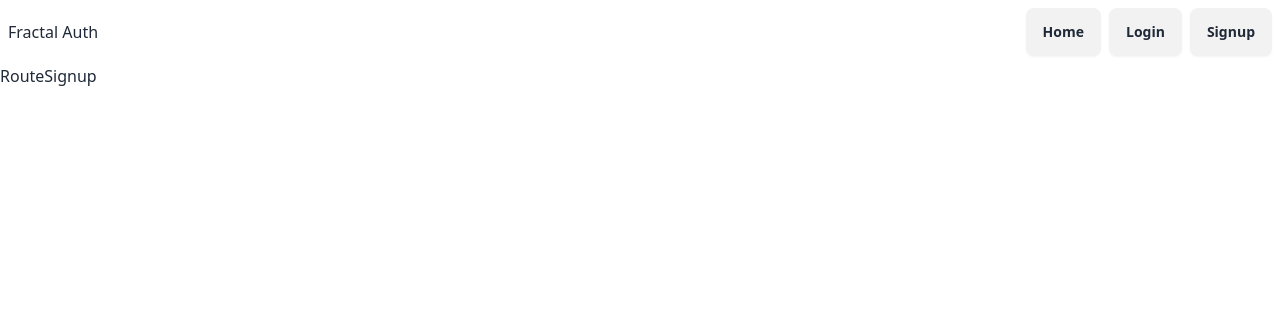
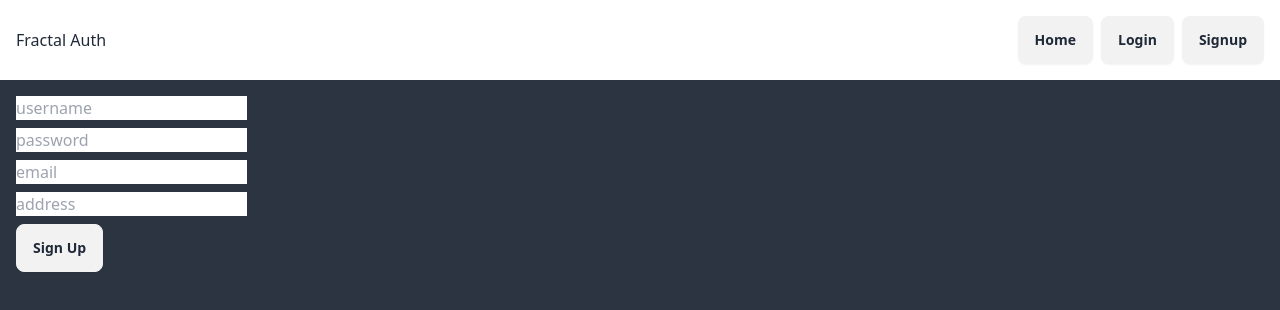
Before and after one commit to danielgavidia/fractal-authentication, a React (Vite) app in the folder frontend/: page /signup in a window 1280 px wide. Shown: the top 310 px of the page. Built offline with nearby package versions, Linux system fonts and the light colour scheme.

Commit message:
Added basic client-side authentication logic, with login, signup and app routes

```diff
--- a/frontend/src/Root.tsx
+++ b/frontend/src/Root.tsx
@@ -3,7 +3,7 @@ import { Link, Outlet } from "react-router-dom";
 const Root = () => {
     return (
         <div>
-            <div className="navbar">
+            <div className="navbar p-4">
                 <Link to="/home" className="flex-1">
                     Fractal Auth
                 </Link>
--- a/frontend/src/routes/RouteApp.tsx
+++ b/frontend/src/routes/RouteApp.tsx
@@ -1,5 +1,38 @@
+import { useEffect, useState } from "react";
+import { useLocation } from "react-router-dom";
+import axios from "axios";
+
+const BASE_URL = "http://localhost:3000";
+
 const RouteApp = () => {
-    return <div id="RouteApp">RouteApp</div>;
+    const location = useLocation();
+    const token = location.state.token;
+    const [username, setUsername] = useState<string>("");
+    const [email, setEmail] = useState<string>("");
+    const [address, setAddress] = useState<string>("");
+
+    useEffect(() => {
+        getUserData();
+    }, []);
+
+    const getUserData = async () => {
+        const res = await axios({
+            method: "GET",
+            url: `${BASE_URL}/user/`,
+            headers: { Authorization: `Bearer ${token}` },
+        });
+        setUsername(res.data.username);
+        setEmail(res.data.email);
+        setAddress(res.data.address);
+    };
+
+    return (
+        <div id="RouteApp" className="bg-neutral h-screen p-4">
+            <div>Your username is: {username}</div>
+            <div>Your email is: {email}</div>
+            <div>Your address is: {address}</div>
+        </div>
+    );
 };
 
 export default RouteApp;
--- a/frontend/src/routes/RouteHome.tsx
+++ b/frontend/src/routes/RouteHome.tsx
@@ -1,5 +1,9 @@
 const RouteHome = () => {
-    return <div id="RouteHome">RouteHome</div>;
+    return (
+        <div id="RouteHome" className="bg-neutral h-screen p-4">
+            This is an app that will solve all your problems
+        </div>
+    );
 };
 
 export default RouteHome;
--- a/frontend/src/routes/RouteLogin.tsx
+++ b/frontend/src/routes/RouteLogin.tsx
@@ -1,5 +1,61 @@
+import { useState } from "react";
+import axios from "axios";
+import { useNavigate } from "react-router-dom";
+
+const BASE_URL = "http://localhost:3000";
+
 const RouteLogin = () => {
-    return <div id="RouteLogin">RouteLogin</div>;
+    const [username, setUsername] = useState<string>("");
+    const [password, setPassword] = useState<string>("");
+    const navigate = useNavigate();
+
+    const handleSubmit = async (e: React.FormEvent<HTMLFormElement>) => {
+        try {
+            e.preventDefault();
+            setUsername("");
+            setPassword("");
+            const res = await axios({
+                method: "POST",
+                url: `${BASE_URL}/login/`,
+                data: {
+                    username: username,
+                    password: password,
+                },
+            });
+            navigate("/app", { state: { token: res.data.token } });
+            console.log("Submission success");
+        } catch (error) {
+            console.log(`Error: ${error}`);
+        }
+    };
+
+    return (
+        <div id="RouteLogin" className="bg-neutral h-screen p-4">
+            <div>
+                <form className="flex-row" onSubmit={handleSubmit}>
+                    <div className="mb-2 ">
+                        <input
+                            type="text"
+                            value={username}
+                            placeholder="username"
+                            onChange={(e) => setUsername(e.target.value)}
+                        />
+                    </div>
+                    <div className="mb-2 ">
+                        <input
+                            type="text"
+                            value={password}
+                            placeholder="password"
+                            onChange={(e) => setPassword(e.target.value)}
+                        />
+                    </div>
+                    <div className="btn mb-2">
+                        <button>Login</button>
+                    </div>
+                </form>
+            </div>
+        </div>
+    );
 };
 
 export default RouteLogin;
--- a/frontend/src/routes/RouteSignup.tsx
+++ b/frontend/src/routes/RouteSignup.tsx
@@ -1,5 +1,81 @@
+import { useState } from "react";
+import axios from "axios";
+import { useNavigate } from "react-router-dom";
+
+const BASE_URL = "http://localhost:3000";
+
 const RouteSignup = () => {
-    return <div id="RouteSignup">RouteSignup</div>;
+    const [username, setUsername] = useState<string>("");
+    const [password, setPassword] = useState<string>("");
+    const [email, setEmail] = useState<string>("");
+    const [address, setAddress] = useState<string>("");
+    const navigate = useNavigate();
+
+    const handleSubmit = async (e: React.FormEvent<HTMLFormElement>) => {
+        try {
+            e.preventDefault();
+            setUsername("");
+            setPassword("");
+            const res = await axios({
+                method: "POST",
+                url: `${BASE_URL}/signup/`,
+                data: {
+                    username: username,
+                    password: password,
+                    email: email,
+                    address: address,
+                },
+            });
+            navigate("/app", { state: { token: res.data.token } });
+            console.log("Submission success");
+        } catch (error) {
+            console.log(`Error: ${error}`);
+        }
+    };
+
+    return (
+        <div id="RouteSignup" className="bg-neutral h-screen p-4">
+            <div>
+                <form className="flex-row" onSubmit={handleSubmit}>
+                    <div className="mb-2 ">
+                        <input
+                            type="text"
+                            value={username}
+                            placeholder="username"
+                            onChange={(e) => setUsername(e.target.value)}
+                        />
+                    </div>
+                    <div className="mb-2 ">
+                        <input
+                            type="text"
+                            value={password}
+                            placeholder="password"
+                            onChange={(e) => setPassword(e.target.value)}
+                        />
+                    </div>
+                    <div className="mb-2 ">
+                        <input
+                            type="text"
+                            value={email}
+                            placeholder="email"
+                            onChange={(e) => setEmail(e.target.value)}
+                        />
+                    </div>
+                    <div className="mb-2 ">
+                        <input
+                            type="text"
+                            value={address}
+                            placeholder="address"
+                            onChange={(e) => setAddress(e.target.value)}
+                        />
+                    </div>
+                    <div className="btn mb-2">
+                        <button>Sign Up</button>
+                    </div>
+                </form>
+            </div>
+        </div>
+    );
 };
 
 export default RouteSignup;
```
Also changed, not shown: frontend/src/main.tsx (+4 -4 lines), 2 other files (tests, documents, lock files or other folders).
